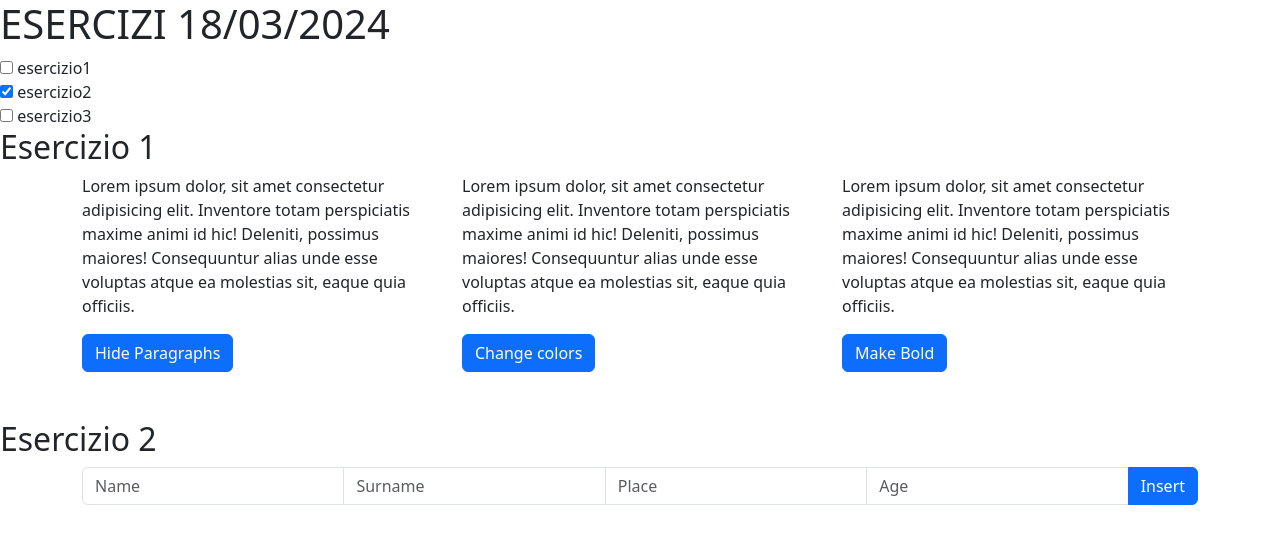
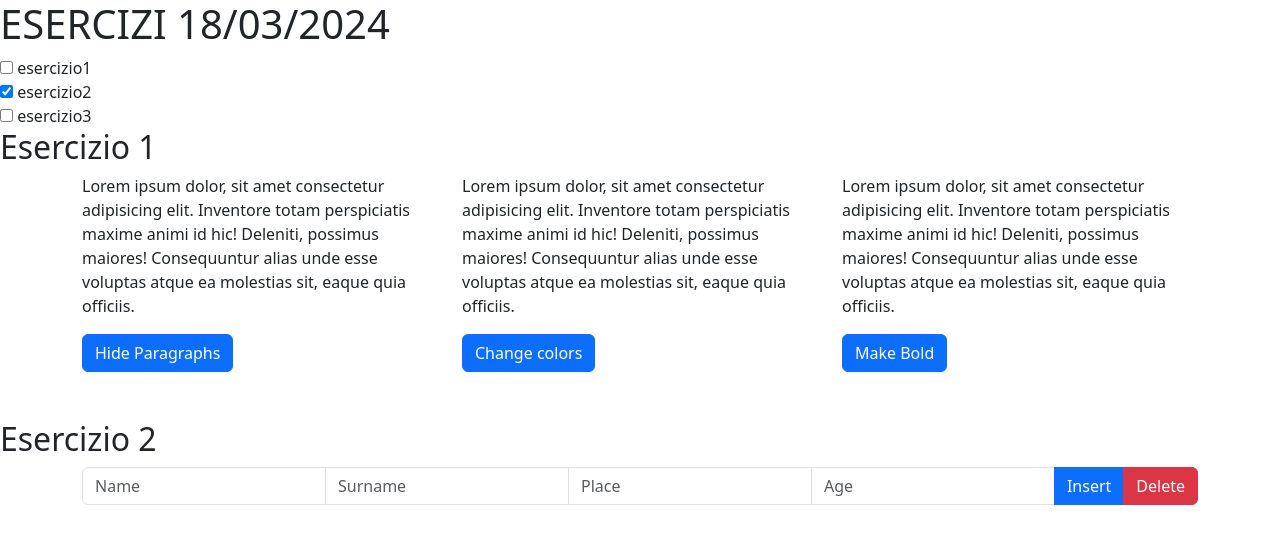
Before and after one commit to Hackademy-142/Esercitazione_180324_JS_DOM-DorianPoleni, a plain HTML site: page index.html in a window 1280 px wide. Shown: the top 557 px of the page. Drawn offline with nearby package versions, Linux system fonts and the light colour scheme.

Commit message:
random commit

```diff
--- a/esercizio2.js
+++ b/esercizio2.js
@@ -1,5 +1,6 @@
 //Tag
 let insertButton = document.querySelector("#insertButton");
+let deleteButton = document.querySelector("#deleteButton");
 let inputName = document.querySelector("#inputName");
 let InputSurname = document.querySelector("#inputSurname");
 let cardContainer = document.querySelector("#cardContainer");
@@ -7,23 +8,43 @@ let deleteCard = document.querySelector("#deleteCard");
 
 let people = [
     {name: "Dorian", surname:"Poleni", age: "34", place: "Bergamo", img: "https://picsum.photos/200"},
-    {name: "Franco", surname:"Battiato", age: "35", place: "Ionia", img: "https://picsum.photos/201"},
+    {name: "Franco", surname:"Battiato", age: "35", place: "Ionia", img: "https://picsum.photos/201"}
 ];
 
 
-//Main
+
+
+
+
+
+
+
+//Main Program
+
+
+checkPeopleEmpty(people);
+createCard(people);
 
 insertButton.addEventListener("click", () => {
     addPerson(people);
     console.log(people);
     createCard(people);
+    checkPeopleEmpty(people);
+
 });
 
-deleteCard.addEventListener("click", ()=>{
+
+//Delete Button
+
+deleteButton.addEventListener("click", () => {
+    // let filterName = "Franco"
+    deletePeople(people, inputName.value );
+    // console.log( inputName.value);
 
 })
 
 
+//Functions Declaration
 function createCard(people){
 
     //clean the container from cards
@@ -50,14 +71,21 @@ function createCard(people){
     });
 }
 
-createCard(people);
-
-
-//Function Declaration
 function addPerson(people){
     people.push({name: inputName.value, surname: InputSurname.value, age: "34", place: "Bergamo", img: "https://picsum.photos/200"});
 }
 
-function deletePerson(people){
+function checkPeopleEmpty(people){
+    if (people.length > 0) {
+        deleteButton.classList.remove("d-none");
+    }else{
+        deleteButton.classList.add("d-none");
+    }
+}
 
-}
+function deletePeople(people,filter){
+
+
+    people.splice(people.findIndex(person => person.name === filter) , 1);
+   console.log(people);
+    }
--- a/index.html
+++ b/index.html
@@ -83,6 +83,7 @@
                             <input type="text" aria-label="Last name" class="form-control" placeholder="Place" id="inputPlace">
                             <input type="number" aria-label="Last name" class="form-control" placeholder="Age" id="inputAge">
                             <button type="button" class="btn btn-primary" id="insertButton">Insert</button>
+                            <button type="button" class="btn btn-danger d-none" id="deleteButton">Delete</button>
                         </div>
                     </div>
 
@@ -116,7 +117,6 @@
 
     <!-- <script src="esercizio1.js"></script> -->
     <script src="esercizio2.js"></script>
-    <!-- <script src="esercizio3.js"></script> -->
 
     <!-- BOOTSTRAP -->
     <script src="https://cdn.jsdelivr.net/npm/bootstrap@5.3.3/dist/js/bootstrap.bundle.min.js" integrity="sha384-YvpcrYf0tY3lHB60NNkmXc5s9fDVZLESaAA55NDzOxhy9GkcIdslK1eN7N6jIeHz" crossorigin="anonymous"></script>
```
Also changed, not shown: esercizio3.js (deleted).
